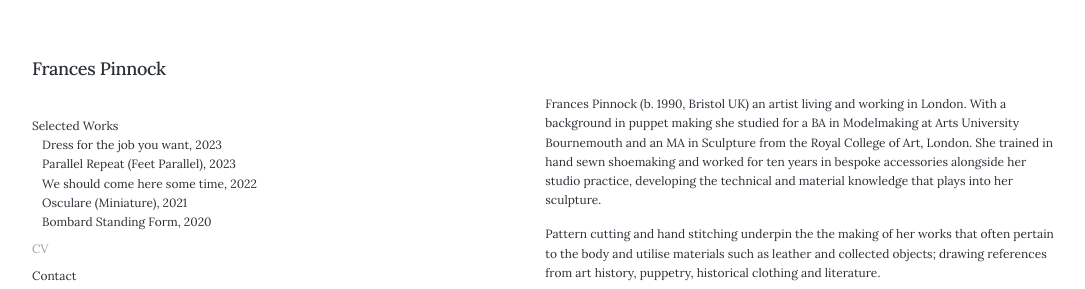
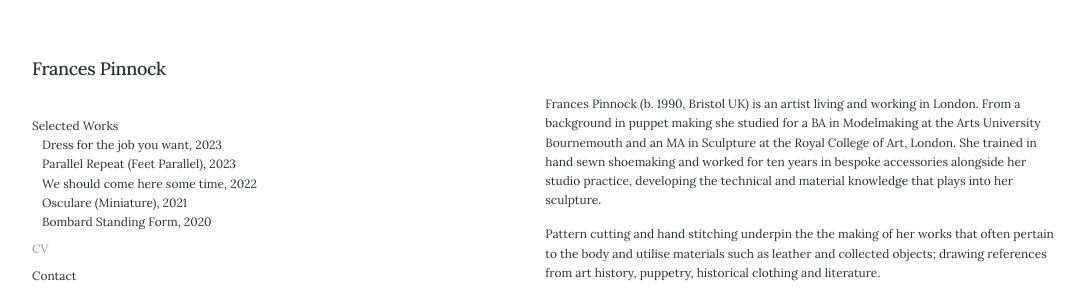
Before and after one commit to francespinnock/francespinnock.github.io, a Jekyll site: the page built from _pages/cv.md, in a window 1280 px wide and 900 px high. Shown: the top 289 px of the window, without its empty margins (28-1113 px from the left). Built offline with Jekyll 4.4.1, drawn with Linux system fonts in a browser that asks for light colours; nearby versions of some CDN libraries.

Commit message:
Update cv.md

```diff
--- a/_pages/cv.md
+++ b/_pages/cv.md
@@ -5,7 +5,7 @@ description: About Frances Pinnock
 ---
 <br />
 
-Frances Pinnock (b. 1990, Bristol UK) an artist living and working in London. With a background in puppet making she studied for a BA in Modelmaking at Arts University Bournemouth and an MA in Sculpture from the Royal College of Art, London. She trained in hand sewn shoemaking and worked for ten years in bespoke accessories alongside her studio practice, developing the technical and material knowledge that plays into her sculpture.
+Frances Pinnock (b. 1990, Bristol UK) is an artist living and working in London. From a background in puppet making she studied for a BA in Modelmaking at the Arts University Bournemouth and an MA in Sculpture at the Royal College of Art, London. She trained in hand sewn shoemaking and worked for ten years in bespoke accessories alongside her studio practice, developing the technical and material knowledge that plays into her sculpture.
 
 Pattern cutting and hand stitching underpin the the making of her works that often pertain to the body and utilise materials such as leather and collected objects; drawing references from art history, puppetry, historical clothing and literature.
 
```
